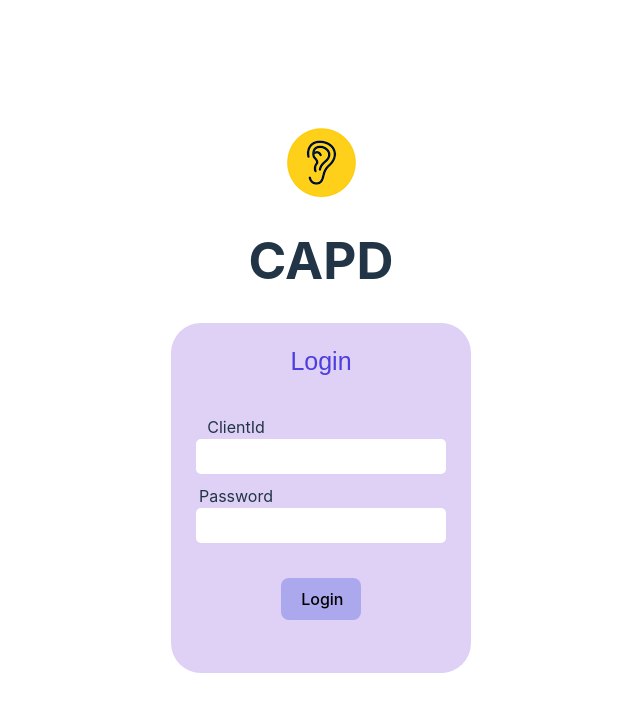
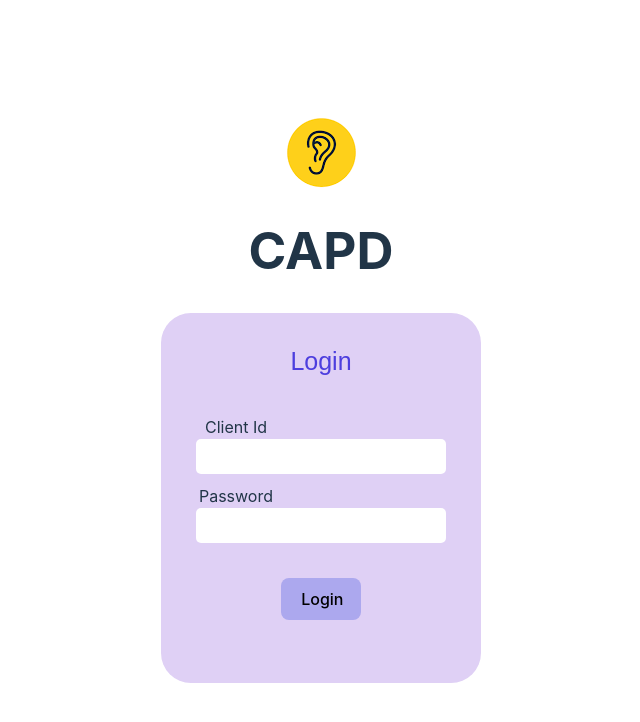
Before and after one commit to yesyesprashanth/CAPD, a React (Vite) app: page / in a window 1280 px wide. Shown: the top 722 px of the page, without its empty margins (319-959 px from the left). Built offline with nearby package versions, Linux system fonts and the light colour scheme.

Commit message:
login validation and redirection to home page

```diff
--- a/package.json
+++ b/package.json
@@ -11,7 +11,9 @@
   },
   "dependencies": {
     "react": "^18.2.0",
-    "react-dom": "^18.2.0"
+    "react-dom": "^18.2.0",
+    "react-hook-form": "^7.44.3",
+    "react-router-dom": "^6.12.1"
   },
   "devDependencies": {
     "@types/react": "^18.0.37",
--- a/src/App.jsx
+++ b/src/App.jsx
@@ -1,11 +1,26 @@
 import './App.css'
+import Homepage from './Pages/HomePage';
+import LandingPage from './Pages/LandingPage';
+import PageNotFound from './Pages/PageNotFound';
 import Layout from './components/Layout/LandingPage/Layout';
+import {createBrowserRouter, RouterProvider} from 'react-router-dom'
 function App() {
-
+  const router = createBrowserRouter([
+    {
+      path:"/",
+      element: <LandingPage />,
+      errorElement:<PageNotFound />
+    },
+    {
+      path:"/homepage",
+      element:<Homepage />,
+      errorElement:<PageNotFound />,
+    },
+  ])
 
   return (
     <>
-     <Layout />
+     <RouterProvider router={router} />
     </>
   )
 }
--- /dev/null
+++ b/src/Pages/HomePage.jsx
@@ -0,0 +1,18 @@
+import React, { useEffect } from 'react';
+
+export default function Homepage(){
+    useEffect(()=>{
+        function CheckLoginCred(){
+            const data = localStorage.getItem("loginCred");
+            if(data===null)
+                console.log("redirect back to login page");
+            else
+                console.log(data);
+        }
+
+        CheckLoginCred();
+    }, [])
+    return(
+        <div>Home page</div>
+    )
+}
--- /dev/null
+++ b/src/Pages/LandingPage.jsx
@@ -0,0 +1,8 @@
+import React from 'react';
+import Layout from '../components/Layout/LandingPage/Layout';
+
+export default function LandingPage(){
+    return(
+        <Layout />
+    )
+}
--- /dev/null
+++ b/src/Pages/PageNotFound.jsx
@@ -0,0 +1,10 @@
+import React from 'react';
+
+export default function PageNotFound(){
+    return (
+        <>
+            <h1>Page Not Found</h1>
+            <a href="/">Click here to visit login page</a>
+        </>
+    )
+}
--- a/src/components/Form/LabelTextInput.jsx
+++ b/src/components/Form/LabelTextInput.jsx
@@ -1,5 +1,6 @@
 import React from 'react';
-import styles from './LabelTextInput.module.css'
+import styles from './LabelTextInput.module.css';
+import {useForm} from 'react-hook-form'
 
 export default function LabelTextInput({label, name, value, onChange}){
     return(
@@ -11,7 +12,8 @@ export default function LabelTextInput({label, name, value, onChange}){
                 id = {name}
                 name = {name}
                 value = {value}
-                onChange={onChange}/>
+                onChange={onChange}
+                />
         </div>
     )
 }
--- a/src/components/Form/LoginForm.jsx
+++ b/src/components/Form/LoginForm.jsx
@@ -2,41 +2,93 @@ import React from 'react';
 import { useState } from 'react';
 import LabelTextInput from './LabelTextInput';
 import styles from './LoginForm.module.css';
+import Textstyles from './LabelTextInput.module.css';
+
+import {useNavigate} from 'react-router-dom'
+import {useForm} from 'react-hook-form'
 
 export default function LoginForm(){
-    const [clientId, setClientId] = useState("");
-    const [password, setPassword] = useState("");
-    const [learnInput, setLearnInput] = useState("")
+
+    const [clientId, setClientId] = useState();
+    const [password, setpassword] = useState();
+    const [test, setTest] = useState();
+
+    const {register, handleSubmit, formState:{errors}} = useForm();
+
+    const navigate = useNavigate();
 
     function handleClientIdChange(e){
         setClientId(e.target.value);
     }
 
     function handlePasswordChange(e){
-        setPassword(e.target.value);
+        setpassword(e.target.value);
     }
 
-    function handleInputChange(e){
-        setLearnInput(e.target.value);
+    function handeTestChange(e){
+        setTest(e.target.value);
     }
 
+
+    function onSubmit(data){
+        localStorage.setItem("loginCred",data);
+        const path = '/homepage'
+        navigate(path);
+    }
+
+
     return(
+        <form onSubmit={handleSubmit(onSubmit)}>
             <div className={styles.container}>
                 <div>
-                <LabelTextInput
-                    label = "ClientId"
-                    name = "clientId"
+                    <div className={Textstyles.container}>
+                        <label htmlFor={clientId} className={Textstyles.inputLabel}>Client Id</label>
+                        <input
+                        type='text'
+                        className={Textstyles.inputText}
+                        id = {clientId}
+                        name = {clientId}
                         value = {clientId}
                         onChange={handleClientIdChange}
+                        {...register("clientId", {required:true})}
                         />
-                <LabelTextInput
-                    label = "Password"
-                    name = "password"
+                         {errors.clientId && <p>Client ID is required</p>}
+                    </div>
+                    <div className={Textstyles.container}>
+                        <label htmlFor={password} className={Textstyles.inputLabel}>Password</label>
+                        <input
+                        type='text'
+                        className={Textstyles.inputText}
+                        id = {password}
+                        name = {password}
                         value = {password}
                         onChange={handlePasswordChange}
+                        {...register("password", {required:true})}
                         />
+                        {errors.password && <p>Password is required</p>}
                     </div>
-            <button className={styles.button}>Login</button>
+
+                    {/* <LabelTextInput
+                    label="Client Id"
+                    name={clientId}
+                    value={clientId}
+                    onChange={handleClientIdChange}
+                    {...register("clientId", {required:true})}
+                    />
+                    {errors.clientId && <p>Client ID is required</p>}
+
+                    <LabelTextInput
+                    label="Password"
+                    name={password}
+                    value={password}
+                    onChange={handlePasswordChange}
+                    {...register("password", {required:true})}
+                    />
+                    {errors.password && <p>Password is required</p>} */}
+
                 </div>
+                <button type="submit" className={styles.button}>Login</button>
+            </div>
+        </form>
     )
 }
--- a/src/components/Layout/LandingPage/Login.module.css
+++ b/src/components/Layout/LandingPage/Login.module.css
@@ -2,11 +2,13 @@
     background-color: #DFD0F5;
 
     width:300px;
-    height: 350px;
+    min-height: 350px;
     border-radius: 30px;
+    padding:10px;
 
     display: flex;
     flex-direction: column;
+
 }
 
 .heading{
```
Also changed, not shown: 1 other file (tests, documents, lock files or other folders). Lines whose indentation alone changed are shown as unchanged.
